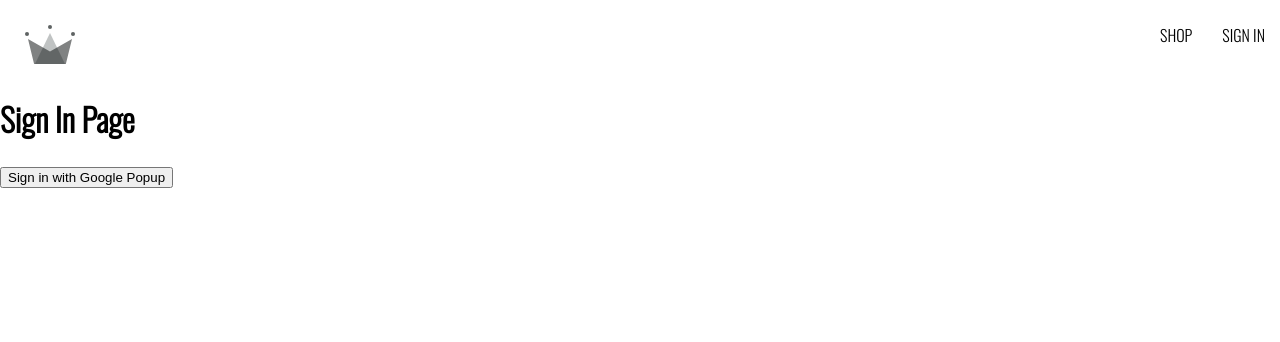
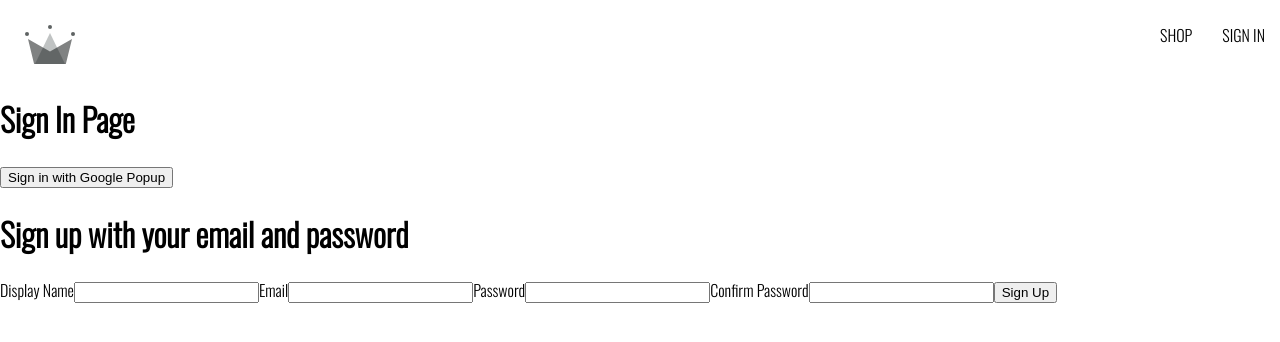
Before and after one commit to Kashus24/Elevate-clothing, a React (Create React App) app: page /sign-in in a window 1280 px wide. Shown: the top 342 px of the page. Built offline with nearby package versions, Linux system fonts and the light colour scheme.

Commit message:
working on sign up component using usestate

```diff
--- /dev/null
+++ b/src/components/sign-up-form/sign-up-form-component.jsx
@@ -0,0 +1,45 @@
+import { useState } from "react";
+
+const defaultFormFields = {
+  displayName: "",
+  email: "",
+  password: "",
+  confirmPassword: ""
+}
+
+const SignUpForm = () => {
+
+  const [formFields, setFormFields] = useState(defaultFormFields);
+  const { displayName, email, password, confirmPassword} = formFields;
+
+  const handleChange = (event) => {
+
+  };
+
+
+
+  return (
+    <div>
+      <h1> Sign up with your email and password</h1>
+
+      <form onSubmit={() => {}}>
+        <label>Display Name</label>
+        <input type="text" required onChange={handleChange}/>
+
+        <label>Email</label>
+        <input type="email" required onChange={handleChange}/>
+
+        <label>Password</label>
+        <input type="password" required onChange={handleChange}/>
+
+        <label>Confirm Password</label>
+        <input type="password" required onChange={handleChange}/>
+
+        <button type="submit">Sign Up</button>
+
+      </form>
+    </div>
+  );
+};
+
+export default SignUpForm;
--- a/src/routes/sign-in/sign-in-component.jsx
+++ b/src/routes/sign-in/sign-in-component.jsx
@@ -5,6 +5,10 @@
   createUserDocumentFromAuth,
  } from "../../utils/firebase/firebase.utils";
 import { async } from "@firebase/util";
+
+import SignUpForm from "../../components/sign-up-form/sign-up-form-component";
+
+
 
 
 const SignIn = () => {
@@ -20,6 +24,7 @@
     <div>
       <h1> Sign In Page</h1>
       <button onClick={logGoogleUser}>Sign in with Google Popup </button>
+      <SignUpForm/>
     </div>
   );
 };
```
